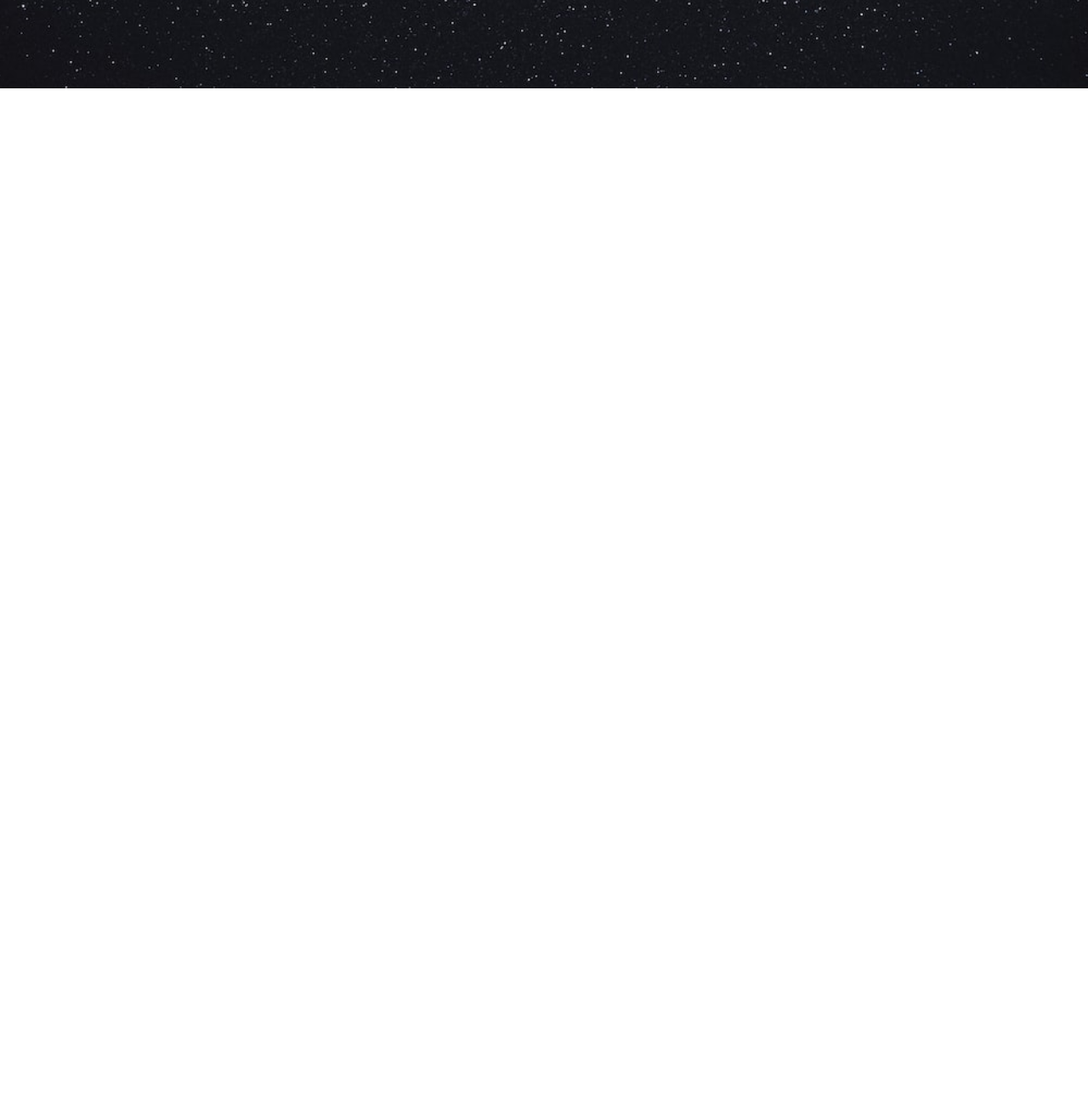
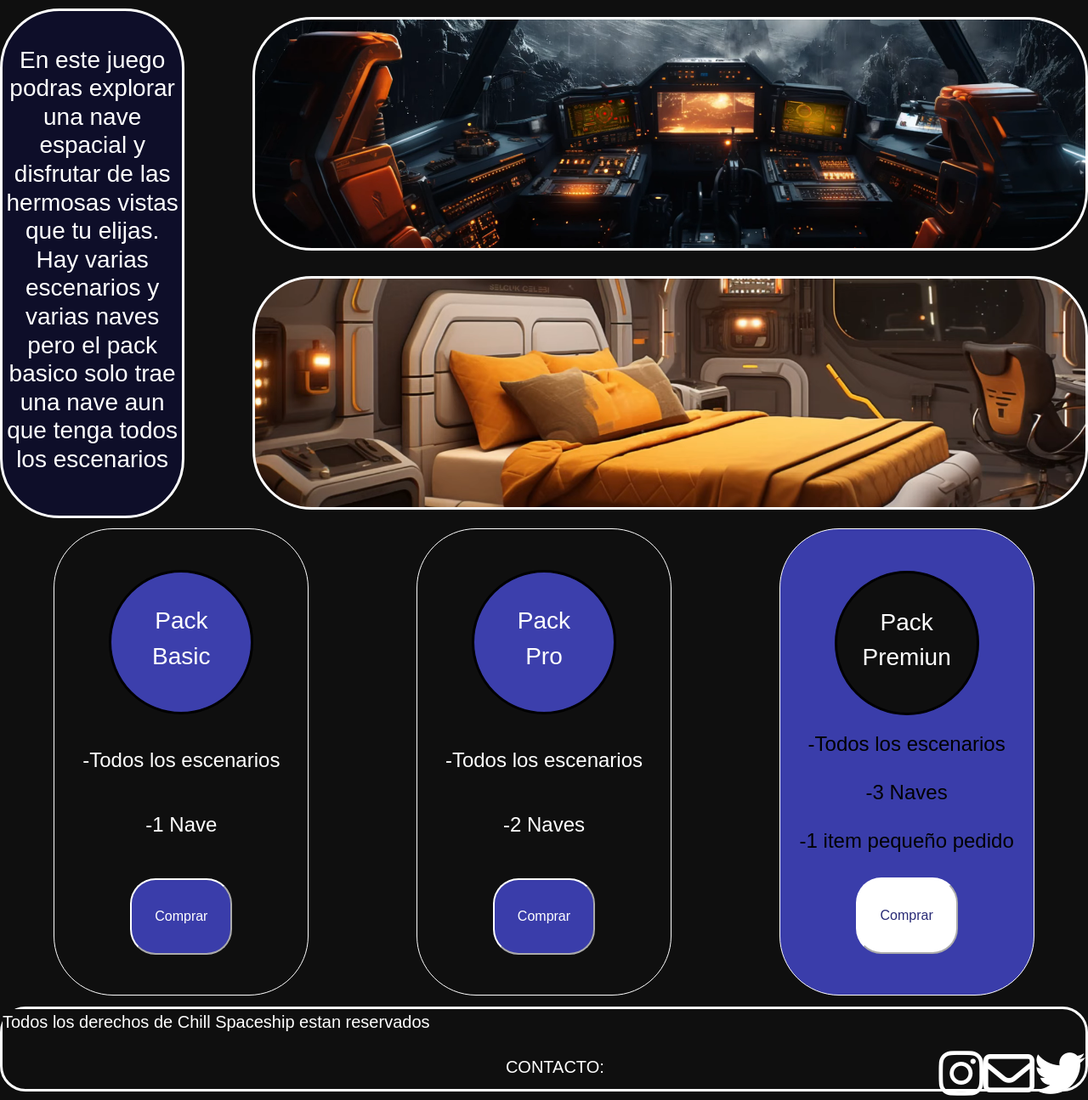
Before and after one commit to ArkHerms/Project-Space-Chill, a plain HTML site: page index.html in a window 1280 px wide. Shown: the part 696-1991 px from the top of the page at 85% size. Before the commit the page ends 800 px from the top, so only its background shows below. Drawn offline with nearby package versions, Linux system fonts and the light colour scheme.

Commit message:
The main page is near to complete

```diff
--- a/index.html
+++ b/index.html
@@ -1,24 +1,87 @@
 <!DOCTYPE html>
 <html>
+
 <head>
     <meta author="Alejo Gabriel Heredia Ortiz">
     <meta charset="UTF-8" />
     <title>Chill Spaceship</title>
-    <link href="https://cdn.jsdelivr.net/npm/bootstrap@5.3.0/dist/css/bootstrap.min.css" rel="stylesheet" integrity="sha384-9ndCyUaIbzAi2FUVXJi0CjmCapSmO7SnpJef0486qhLnuZ2cdeRhO02iuK6FUUVM" crossorigin="anonymous">
+    <link href="https://cdn.jsdelivr.net/npm/bootstrap@5.3.0/dist/css/bootstrap.min.css" rel="stylesheet"
+        integrity="sha384-9ndCyUaIbzAi2FUVXJi0CjmCapSmO7SnpJef0486qhLnuZ2cdeRhO02iuK6FUUVM" crossorigin="anonymous">
     <link rel="stylesheet" href="style.css">
+    <script src="https://kit.fontawesome.com/8496010424.js" crossorigin="anonymous"></script>
 </head>
+
 <body>
+    <!--The "header" starts here-->
     <header>
         <a href=""><img src="images/Logo.jpg" alt=""></a>
+        <a href=""><img src="images/Chill Spaceship Logotipo.png" alt=""></a>
         <nav>
-
+            <a href="register.html"><button class="changecc" class="btn btn-outline-success me-2" type="button">Register</button></a>
+            <a href=""><button class="logchang" class="btn btn-sm btn-outline-secondary" type="button">Login</button></a>
         </nav>
     </header>
-    <section>
+    <!--The "header" ends here-->
+    <section id="sect1">
         <div id="presentacion">
-            <h1>¿Que es Chill Spaceship?</h1>
-            <p>Chill Spaceship es un videojuego del genero Walking Simulator pensado para relajarse en un hambiente espacial de ciencia ficcion</p>
+            <h1>¿Qué es Chill Spaceship?</h1>
+            <p>Chill Spaceship es un videojuego del genero Walking Simulator pensado para relajarse en un hambiente
+                espacial de ciencia ficción</p>
         </div>
     </section>
+    <section id="sect2">
+        <div id="textinfo">
+            <h3>En este juego podras explorar una nave espacial y disfrutar de las hermosas vistas que tu elijas. Hay
+                varias escenarios y varias naves pero el pack basico solo trae una nave aun que tenga todos los
+                escenarios
+            </h3>
+        </div>
+        <div id="imgbox">
+            <div id="img1"></div>
+            <div id="img2"></div>
+        </div>
+    </section>
+    <section id="sect3">
+        <div class="boxbuy">
+            <div class="circlebuy" id="circlebasic">
+                <h3>Pack</h3>
+                <h3>Basic</h3>
+            </div>
+            <h4>-Todos los escenarios</h4>
+            <h4>-1 Nave</h4>
+            <a href=""><button class="btnbuy" type="button">Comprar</button></a>
+        </div>
+        <div class="boxbuy">
+            <div class="circlebuy" id="circlepro">
+                <h3>Pack</h3>
+                <h3>Pro</h3>
+            </div>
+            <h4>-Todos los escenarios</h4>
+            <h4>-2 Naves</h4>
+            <a href=""><button class="btnbuy" type="button">Comprar</button></a>
+        </div>
+        <div class="boxbuy" id="boxbuypremiun">
+            <div class="circlebuy" id="circlepremiun">
+                <h3>Pack</h3>
+                <h3>Premiun</h3>
+            </div>
+            <h4>-Todos los escenarios</h4>
+            <h4>-3 Naves</h4>
+            <h4>-1 item pequeño pedido</h4>
+            <a href=""><button class="btnbuy" type="button" id="btnpremiun">Comprar</button></a>
+        </div>
+    </section>
+    <footer>
+        <div id="textfooter">
+            <p>Todos los derechos de Chill Spaceship estan reservados</p>
+        </div>
+        <div id="contac">
+            <p>CONTACTO:</p>
+            <i class="fa-brands fa-instagram"></i>
+            <i class="fa-regular fa-envelope"></i>
+            <i class="fa-brands fa-twitter"></i>
+        </div>
+    </footer>
 </body>
+
 </html>
--- a/style.css
+++ b/style.css
@@ -4,41 +4,206 @@
     box-sizing: border-box;
     font-family: Arial, Helvetica, sans-serif;
 }
-/*The "body" start here*/
+/*The "body" starts here*/
 body{
-    background-image: url(images/Background-Body.jpeg);
-    background-size: cover;
+    background-color: #0f0f0f;
 }
-/*The "body" end here*/
-/*The "header" start here*/
+/*The "body" ends here*/
+/*The "header" starts here*/
+header{
+   width: 99.5%;
+   height: 80px ;
+   border: solid white;
+   background-color: #0f0f0f;
+   border-radius: 15px;
+   display: flex;
+   justify-content: space-between;
+   align-items: center;
+}
 img{
-    width: 5%;
-    height: 5%;
+    width: 66px;
+    height: 66px;
     background-size: cover;
     border-color: #3c3fac;
     border-radius: 999px;
 }
-header{
-    border: solid white;
-   background-color: #0f0f0f;
-   border-radius: 15px;
-}
-nav{
+.changecc{
+    width: 200px;
+    height: 50px;
+    background-color: transparent;
+    border-color: white;
+    color: white;
+    border-radius: 20px;
 
 }
+.logchang{
+    width: 80px;
+    height: 50px;
+    background-color: transparent;
+    border-color: white;
+    color: white;
+    border-radius: 20px;
+}
+/*The "header" ends here*/
+/*The "first section" starts here*/
 #presentacion{
-    width: 100%;
-    height: 590px;
+    width: 98%;
+    height: 600px;
     background-image: url(images/Background-Presentation.jpg);
     background-size: cover;
     margin: 1%;
     padding: 1%;
     border-radius: 100px;
+    border-color: white;
+    border-style: solid;
+    border-width: 3px;
+    color: white;
+    border-radius: 70px;
+    display: flex;
+    flex-direction: column;
+    text-align: center;
+    justify-content: center;
+    align-items: center;
+}
+#presentacion h1,p{
+    color: white;
+    width: 40%;
+    display: inline-block;
+    background-color: #0f0f0f;
+
+}
+/*The "first section" ends here*/
+/*The "second section" starts here*/
+#sect2{
+    display: flex;
+    align-items: center;
+    justify-content: center;
+    gap: 80px;
+}
+#textinfo{
+    width: 350px;
+    height: 600px;
+    background-color: #0e0e29;
+    border-color: white;
+    border-style: solid;
+    border-width: 3px;
+    color: white;
+    border-radius: 70px;
+    display: flex;
+   flex-direction: column;
+   text-align: center;
+   justify-content: center;
+}
+#imgbox{
+    width: 1600px;
+    height: 600px;
+    display: flex;
+    flex-direction: column;
+    align-items: center;
+    justify-content: center;
+    gap: 30px;
+}
+#img1{
+    background-image: url(images/Nave\ Ejemplo\ 3.png);
+    width:100%;
+    height: 275px;
+    background-size: cover;
+    border: 3px solid white;
+    border-radius: 70px;
+}
+#img2{
+    background-image: url(images/Nave\ Ejemplo\ 4.png);
+    width:100%;
+    height: 275px;
+    background-size: cover;
+    border: 3px solid white;
+    border-radius: 70px;
+}
+/*The "second section" ends here*/
+/*The "third section" starts here*/
+#sect3{
+    display: flex;
+    justify-content: space-around;
+
+}
+.boxbuy{
+    width: 300px;
+    height: 550px;
+    background-color: transparent;
+    border: 1px solid white;
+    color: white;
+    border-radius: 70px;
+    margin: 1%;
+    display: flex;
+    flex-direction: column;
+    align-items: center;
+    justify-content: center;
+    gap: 40px;
+}
+.circlebuy{
+    width: 170px;
+    height: 170px;
+    background-color: transparent;
+    color: white;
+    border-radius: 50%;
+    border: 1px solid white;
     display: flex;
     flex-direction: column;
     text-align: center;
     justify-content: center;
 }
-#presentacion h1,p{
+.btnbuy{
+    width: 120px;
+    height: 90px;
+    background-color: #3a3daa;
+    border-color: white;
     color: white;
+    border-radius: 30px;
 }
+#boxbuypremiun{
+    background-color: #3a3daa;
+    gap: 20px;
+}
+#boxbuypremiun h4{
+    color: black;
+}
+#btnpremiun{
+    color: #282a76;
+    background-color: white;
+}
+#circlebasic{
+    background-color: #3c3fac;
+    border: 3px solid black;
+}
+#circlepro{
+    background-color: #3c3fac;
+    border: 3px solid black;
+}
+#circlepremiun{
+    background-color: #0f0f0f;
+    border: 3px solid black;
+}
+/*The "third section" ends here*/
+/*The "footer" starts here*/
+footer{
+    width: 100%;
+    height: 100px;
+    background-color: transparent;
+    border: 3px solid white;
+    border-radius: 30px;
+}
+#textfooter{
+    font-size: 20px;
+}
+#contac{
+    font-size: 60px;
+    color: white;
+    display: flex;
+    align-items: center;
+    justify-content: end;
+    flex-direction: row;
+}
+#contac p{
+    font-size: 20px;
+}
+/*The "footer" ends here*/
```
Also changed, not shown: Style-login.css (added), images/Background-Register-Login.webp (renamed from images/Background-Header.webp), images/Chill Spaceship Logotipo.png (added), images/Nave Ejemplo 3.png (added), images/Nave Ejemplo 4.png (added), login.html (added), register.html (added), style-register.css (added), 2 other files.
